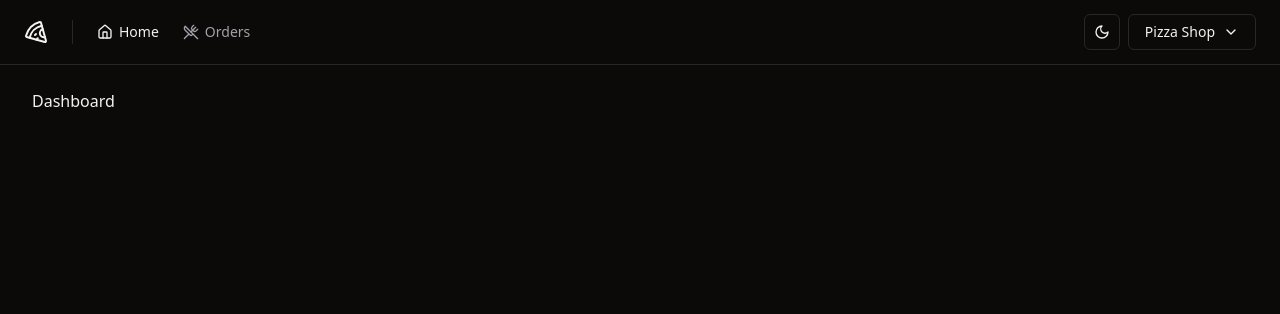
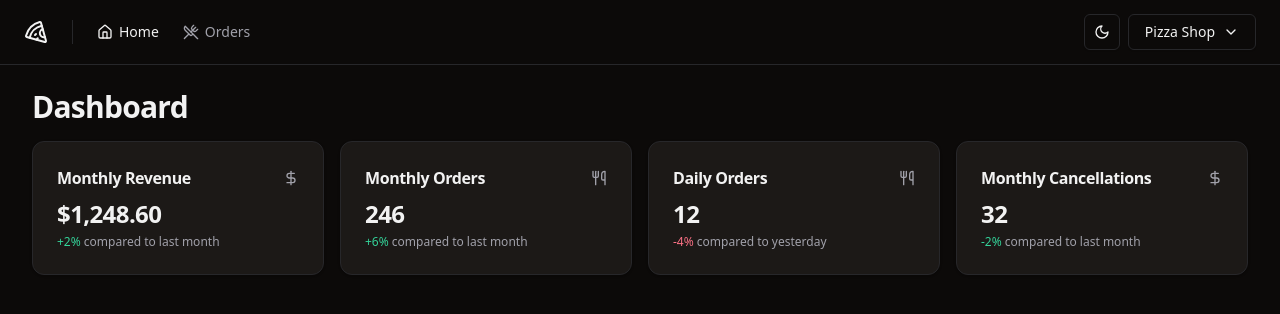
Before and after one commit to martahil/pizzashop-web, a React (Vite) app: page / in a window 1280 px wide. Shown: the top 314 px of the page. Built offline with nearby package versions, Linux system fonts and the light colour scheme.

Commit message:
Add dashboard cards for daily orders, monthly cancellations, orders, and revenue

```diff
--- /dev/null
+++ b/src/components/ui/card.tsx
@@ -0,0 +1,76 @@
+import * as React from "react"
+
+import { cn } from "@/lib/utils"
+
+const Card = React.forwardRef<
+  HTMLDivElement,
+  React.HTMLAttributes<HTMLDivElement>
+>(({ className, ...props }, ref) => (
+  <div
+    ref={ref}
+    className={cn(
+      "rounded-xl border bg-card text-card-foreground shadow",
+      className
+    )}
+    {...props}
+  />
+))
+Card.displayName = "Card"
+
+const CardHeader = React.forwardRef<
+  HTMLDivElement,
+  React.HTMLAttributes<HTMLDivElement>
+>(({ className, ...props }, ref) => (
+  <div
+    ref={ref}
+    className={cn("flex flex-col space-y-1.5 p-6", className)}
+    {...props}
+  />
+))
+CardHeader.displayName = "CardHeader"
+
+const CardTitle = React.forwardRef<
+  HTMLDivElement,
+  React.HTMLAttributes<HTMLDivElement>
+>(({ className, ...props }, ref) => (
+  <div
+    ref={ref}
+    className={cn("font-semibold leading-none tracking-tight", className)}
+    {...props}
+  />
+))
+CardTitle.displayName = "CardTitle"
+
+const CardDescription = React.forwardRef<
+  HTMLDivElement,
+  React.HTMLAttributes<HTMLDivElement>
+>(({ className, ...props }, ref) => (
+  <div
+    ref={ref}
+    className={cn("text-sm text-muted-foreground", className)}
+    {...props}
+  />
+))
+CardDescription.displayName = "CardDescription"
+
+const CardContent = React.forwardRef<
+  HTMLDivElement,
+  React.HTMLAttributes<HTMLDivElement>
+>(({ className, ...props }, ref) => (
+  <div ref={ref} className={cn("p-6 pt-0", className)} {...props} />
+))
+CardContent.displayName = "CardContent"
+
+const CardFooter = React.forwardRef<
+  HTMLDivElement,
+  React.HTMLAttributes<HTMLDivElement>
+>(({ className, ...props }, ref) => (
+  <div
+    ref={ref}
+    className={cn("flex items-center p-6 pt-0", className)}
+    {...props}
+  />
+))
+CardFooter.displayName = "CardFooter"
+
+export { Card, CardHeader, CardFooter, CardTitle, CardDescription, CardContent }
--- a/src/pages/app/dashboard.tsx
+++ /dev/null
@@ -1,10 +0,0 @@
-import { Helmet } from 'react-helmet-async'
-
-export function Dashboard() {
-  return (
-    <>
-      <Helmet title='Dashboard' />
-      <h1>Dashboard</h1>
-    </>
-  )
-}
--- /dev/null
+++ b/src/pages/app/dashboard/dashboard.tsx
@@ -0,0 +1,24 @@
+
+import { Helmet } from 'react-helmet-async'
+import { MonthRevenuCard } from './month-revenue-card'
+import { MonthOrdersAmountCard } from './month-orders-amount-card'
+import { DayOrdersAmountCard } from './day-orders-amount-card'
+import { MonthCanceledOrdersAmountCard } from './month-canceled-orders-amount-card copy'
+
+export function Dashboard() {
+  return (
+    <>
+      <Helmet title='Dashboard' />
+      <div className='flex flex-col gap-4'>
+        <h1 className='text-3xl font-bold tracking-tight'>Dashboard</h1>
+
+        <div className='grid grid-cols-4 gap-4'>
+          <MonthRevenuCard />
+          <MonthOrdersAmountCard />
+          <DayOrdersAmountCard />
+          <MonthCanceledOrdersAmountCard />
+        </div>
+      </div>
+    </>
+  )
+}
--- /dev/null
+++ b/src/pages/app/dashboard/day-orders-amount-card.tsx
@@ -0,0 +1,21 @@
+import { Card, CardContent, CardHeader, CardTitle } from '@/components/ui/card'
+import { Utensils } from 'lucide-react'
+
+export function DayOrdersAmountCard() {
+  return (
+    <Card>
+      <CardHeader className='flex-row space-y-0 items-center justify-between pb-2'>
+        <CardTitle className='text-base font-semibold'>Daily Orders</CardTitle>
+        <Utensils className='h-4 w-4 text-muted-foreground' />
+      </CardHeader>
+      <CardContent className='space-y-1'>
+        <span className='text-2xl font-bold tracking-tight'>
+          12
+        </span>
+        <p className='text-xs text-muted-foreground'>
+          <span className='text-rose-500 dark:text-rose-400'>-4%</span> compared to yesterday
+        </p>
+      </CardContent>
+    </Card>
+  )
+}
--- /dev/null
+++ b/src/pages/app/dashboard/month-canceled-orders-amount-card copy.tsx
@@ -0,0 +1,21 @@
+import { Card, CardContent, CardHeader, CardTitle } from '@/components/ui/card'
+import { DollarSign } from 'lucide-react'
+
+export function MonthCanceledOrdersAmountCard() {
+  return (
+    <Card>
+      <CardHeader className='flex-row space-y-0 items-center justify-between pb-2'>
+        <CardTitle className='text-base font-semibold'>Monthly Cancellations</CardTitle>
+        <DollarSign className='h-4 w-4 text-muted-foreground' />
+      </CardHeader>
+      <CardContent className='space-y-1'>
+        <span className='text-2xl font-bold tracking-tight'>
+          32
+        </span>
+        <p className='text-xs text-muted-foreground'>
+          <span className='text-emerald-500 dark:text-emerald-400'>-2%</span> compared to last month
+        </p>
+      </CardContent>
+    </Card>
+  )
+}
--- /dev/null
+++ b/src/pages/app/dashboard/month-orders-amount-card.tsx
@@ -0,0 +1,21 @@
+import { Card, CardContent, CardHeader, CardTitle } from '@/components/ui/card'
+import { Utensils } from 'lucide-react'
+
+export function MonthOrdersAmountCard() {
+  return (
+    <Card>
+      <CardHeader className='flex-row space-y-0 items-center justify-between pb-2'>
+        <CardTitle className='text-base font-semibold'>Monthly Orders</CardTitle>
+        <Utensils className='h-4 w-4 text-muted-foreground' />
+      </CardHeader>
+      <CardContent className='space-y-1'>
+        <span className='text-2xl font-bold tracking-tight'>
+          246
+        </span>
+        <p className='text-xs text-muted-foreground'>
+          <span className='text-emerald-500 dark:text-emerald-400'>+6%</span> compared to last month
+        </p>
+      </CardContent>
+    </Card>
+  )
+}
--- /dev/null
+++ b/src/pages/app/dashboard/month-revenue-card.tsx
@@ -0,0 +1,21 @@
+import { Card, CardContent, CardHeader, CardTitle } from '@/components/ui/card'
+import { DollarSign } from 'lucide-react'
+
+export function MonthRevenuCard() {
+  return (
+    <Card>
+      <CardHeader className='flex-row space-y-0 items-center justify-between pb-2'>
+        <CardTitle className='text-base font-semibold'>Monthly Revenue</CardTitle>
+        <DollarSign className='h-4 w-4 text-muted-foreground' />
+      </CardHeader>
+      <CardContent className='space-y-1'>
+        <span className='text-2xl font-bold tracking-tight'>
+          $1,248.60
+        </span>
+        <p className='text-xs text-muted-foreground'>
+          <span className='text-emerald-500 dark:text-emerald-400'>+2%</span> compared to last month
+        </p>
+      </CardContent>
+    </Card>
+  )
+}
--- a/src/routes.tsx
+++ b/src/routes.tsx
@@ -1,5 +1,5 @@
 import { createBrowserRouter } from 'react-router-dom'
-import { Dashboard } from './pages/app/dashboard'
+import { Dashboard } from './pages/app/dashboard/dashboard'
 import { SignIn } from './pages/auth/sign-in'
 import { AppLayout } from './pages/_layouts/app'
 import { AuthLayout } from './pages/_layouts/auth'
```
